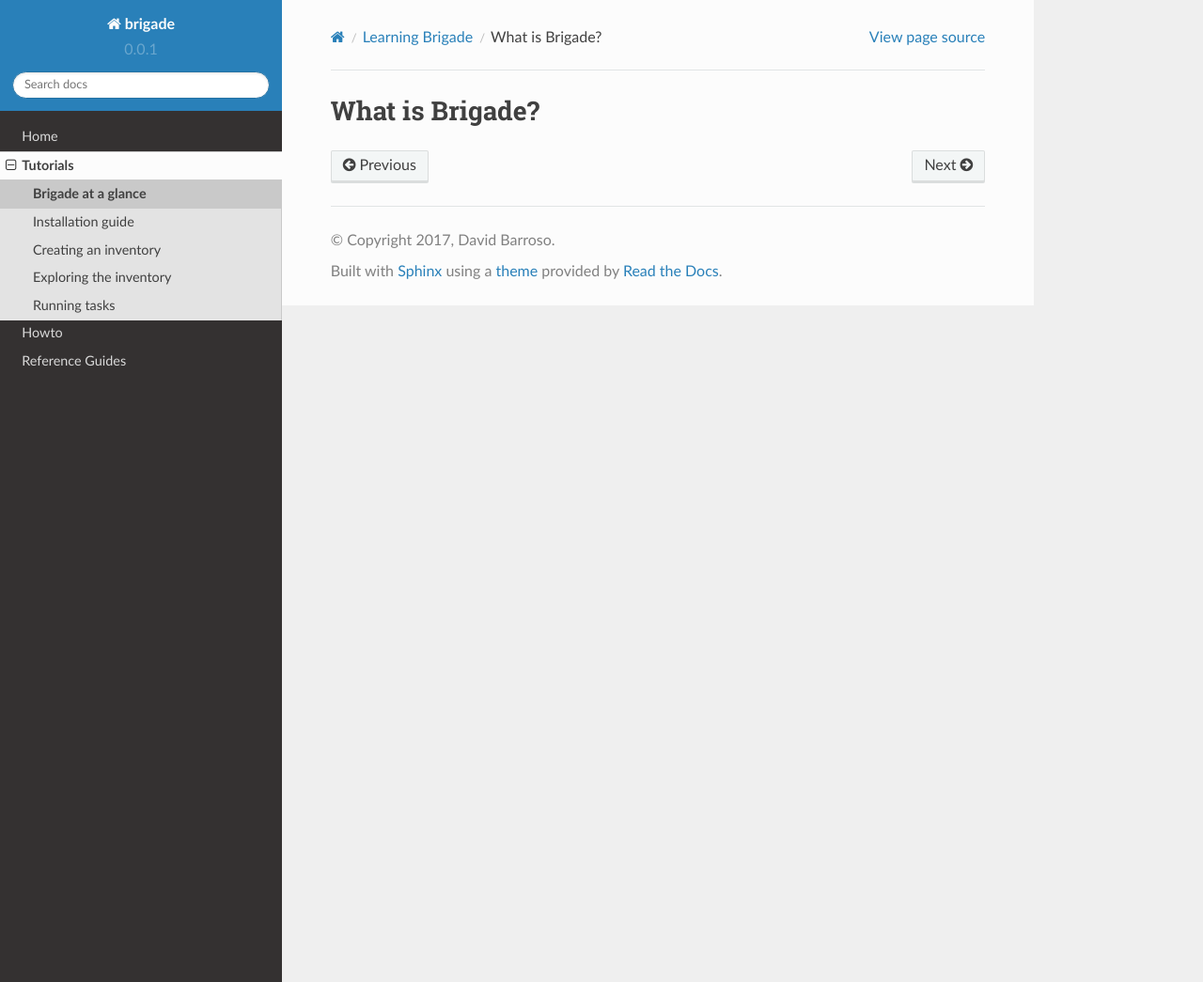
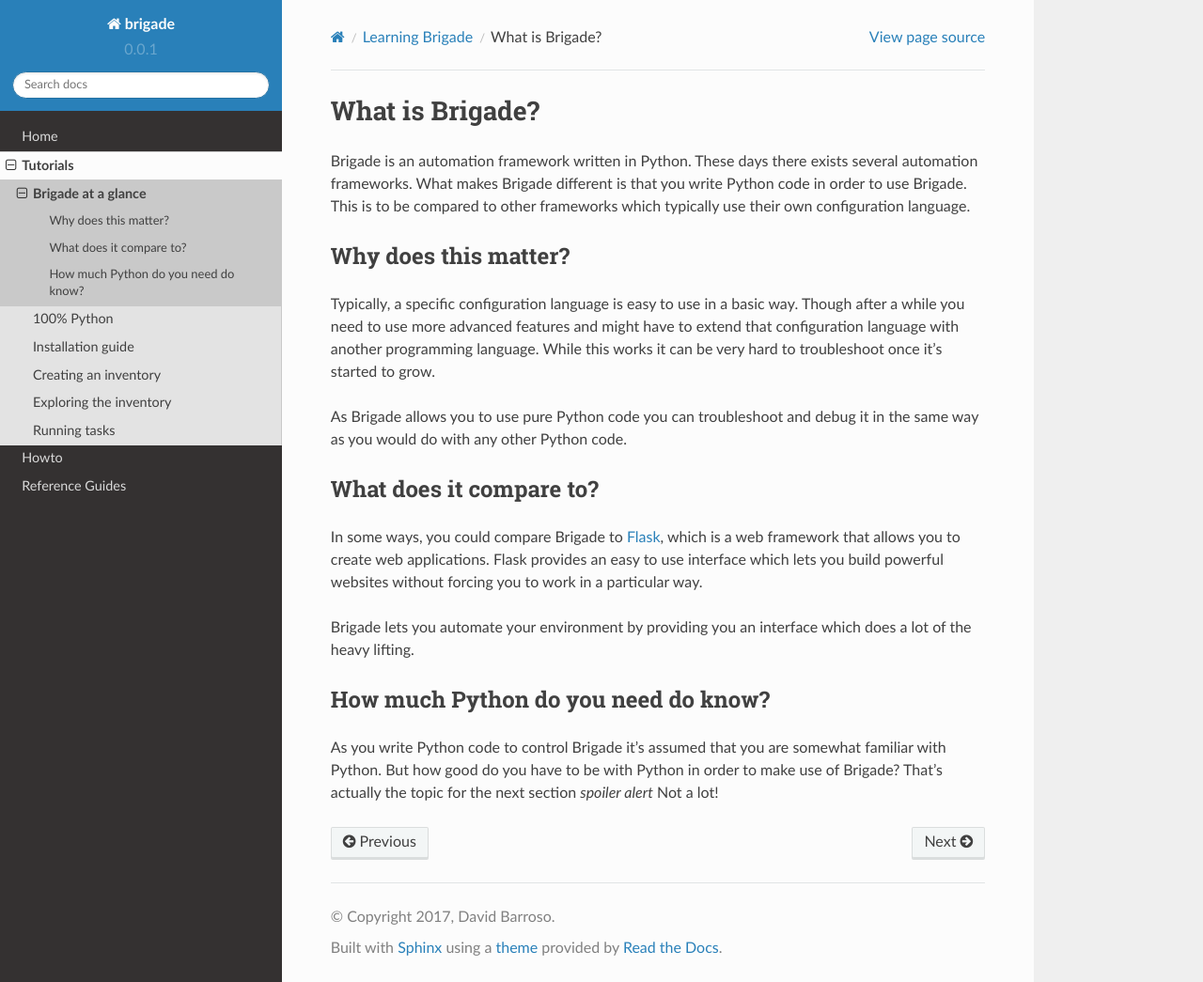
Before and after one commit to nornir-automation/nornir, a Sphinx documentation site: the page built from docs/tutorials/intro/overview.rst, in a window 1280 px wide and 1045 px high. Shown: the whole window at 94% size. Built offline with Sphinx 7.4.7 and the Read the Docs theme 2.0.0, drawn with Linux system fonts in a browser that asks for light colours.

Commit message:
WIP: Tutorial

```diff
--- a/docs/tutorials/intro/index.rst
+++ b/docs/tutorials/intro/index.rst
@@ -1,11 +1,17 @@
 Learning Brigade
 ================
 
+We're glad you made it here! This is a great place to learn the basics of Brigade. Good luck on your journey.
+
+.. note::
+
+   Just like Brigade, this tutorial and the rest of the documentation is a work in progress. If you are missing something, please open `an issue <https://github.com/napalm-automation/brigade/issues>`_.
 
 .. toctree::
    :maxdepth: 1
 
    Brigade at a glance <overview>
+   100% Python <python>
    Installation guide <install>
    Creating an inventory <inventory>
    Exploring the inventory <explore>
--- a/docs/tutorials/intro/overview.rst
+++ b/docs/tutorials/intro/overview.rst
@@ -1,2 +1,20 @@
 What is Brigade?
 ================
+
+Brigade is an automation framework written in Python. These days there exists several automation frameworks. What makes Brigade different is that you write Python code in order to use Brigade. This is to be compared to other frameworks which typically use their own configuration language.
+
+Why does this matter?
+---------------------
+Typically, a specific configuration language is easy to use in a basic way. Though after a while you need to use more advanced features and might have to extend that configuration language with another programming language. While this works it can be very hard to troubleshoot once it's started to grow.
+
+As Brigade allows you to use pure Python code you can troubleshoot and debug it in the same way as you would do with any other Python code.
+
+What does it compare to?
+------------------------
+In some ways, you could compare Brigade to `Flask <https://github.com/pallets/flask>`_, which is a web framework that allows you to create web applications. Flask provides an easy to use interface which lets you build powerful websites without forcing you to work in a particular way.
+
+Brigade lets you automate your environment by providing you an interface which does a lot of the heavy lifting.
+
+How much Python do you need do know?
+------------------------------------
+As you write Python code to control Brigade it's assumed that you are somewhat familiar with Python. But how good do you have to be with Python in order to make use of Brigade? That's actually the topic for the next section *spoiler alert* Not a lot!
--- /dev/null
+++ b/docs/tutorials/intro/python.rst
@@ -0,0 +1,2 @@
+The need to know Python
+=======================
```
